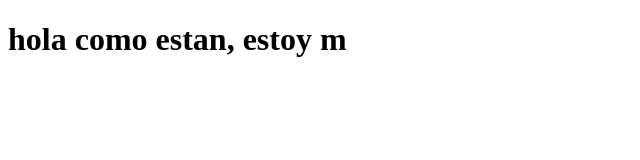
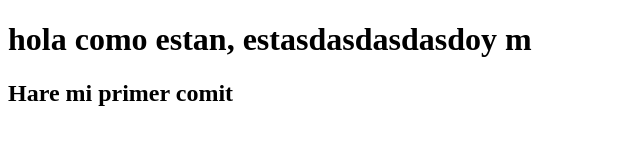
Before and after one commit to JefferssonHe/curso-practico-javascript, a plain HTML site: page starboy.html in a window 1280 px wide. Shown: the whole page, without its empty margins (0-640 px from the left). Drawn offline with Linux system fonts and the light colour scheme.

Commit message:
segundo comind

```diff
--- a/starboy.html
+++ b/starboy.html
@@ -8,7 +8,8 @@
   <title>Document</title>
 </head>
 <body>
-  <h1>hola como estan, estoy m</h1>
+  <h1>hola como estan, estasdasdasdasdoy m</h1>
+  <h2>Hare mi primer comit</h2>
 
 
 
```
Also changed, not shown: index.html (+12 -0 lines).
